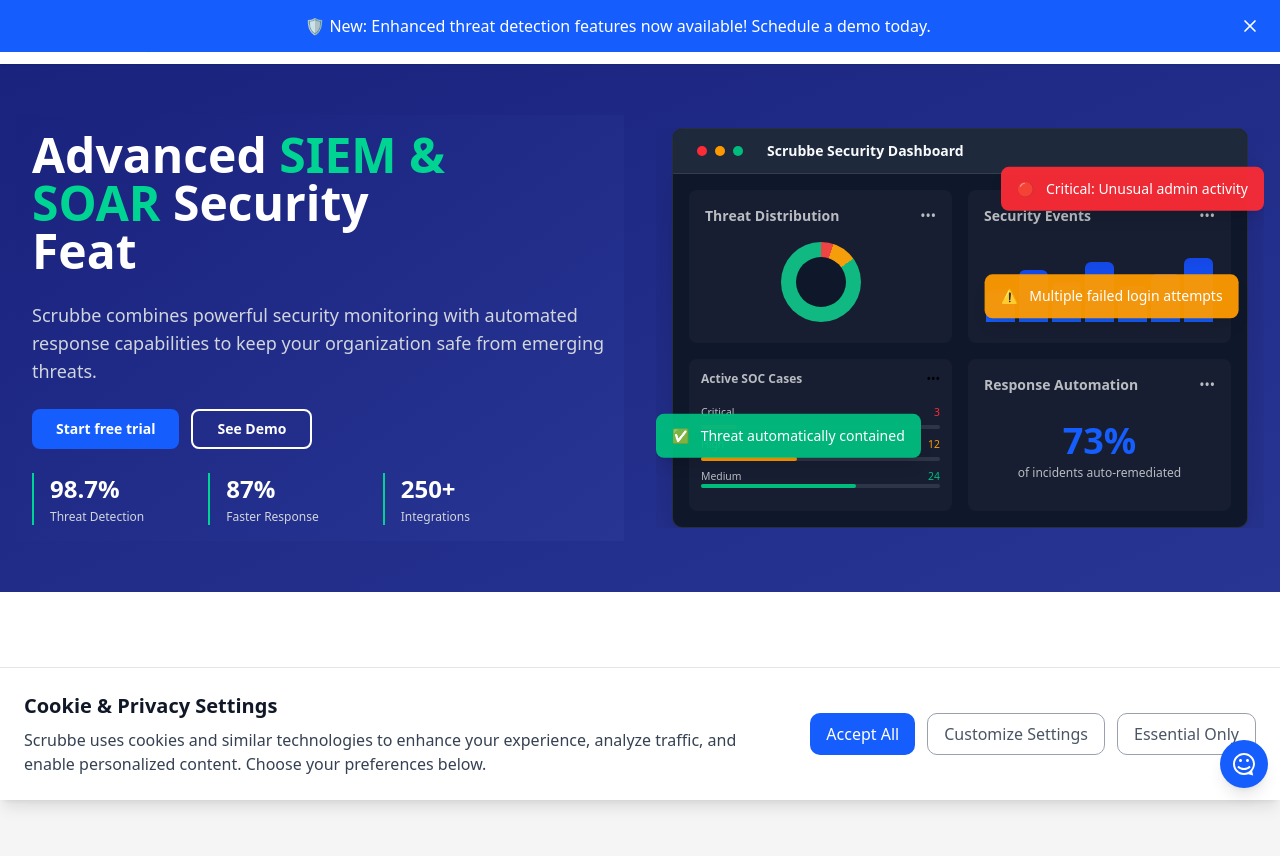
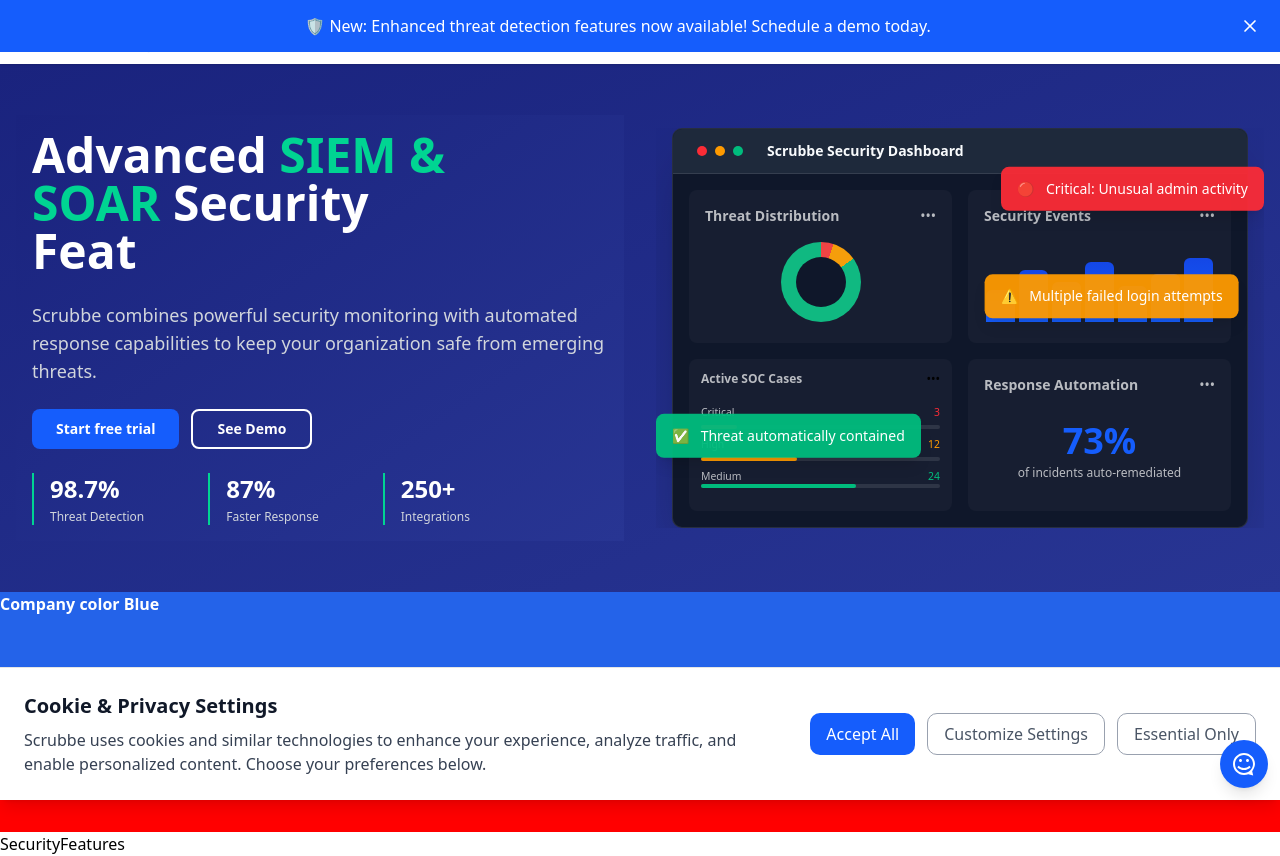
Before and after one commit to traez/scrubbe-landing, a Next.js app: page / in a window 1280 px wide. Before the commit the page ends 800 px from the top, so only its background shows below. Built offline with nearby package versions, Linux system fonts and the light colour scheme; what @bprogress/next would draw is missing.

Commit message:
Add SecurityFeatures component and integrate it into Landing; update Navbar for max-width styling

```diff
--- a/src/components/landing/Landing.tsx
+++ b/src/components/landing/Landing.tsx
@@ -1,9 +1,11 @@
 import Hero from "@/components/landing/Hero";
+import SecurityFeatures from "@/components/landing/SecurityFeatures";
 
 const Landing = () => {
   return (
     <>
       <Hero />
+      <SecurityFeatures />
     </>
   );
 };
--- a/src/components/landing/Navbar.tsx
+++ b/src/components/landing/Navbar.tsx
@@ -93,7 +93,7 @@
     <>
       {/* Navbar Container */}
       <nav
-        className={`flex ${textColor} h-16 w-full justify-between items-center px-4 md:px-6 lg:px-16 xl:px-32 sticky top-0 z-50 bg-white shadow-sm`}
+        className={`flex ${textColor} h-16 w-full max-w-[1440px] justify-between items-center px-4 md:px-6 lg:px-16 xl:px-32 sticky top-0 z-50 bg-white shadow-sm`}
       >
         {/* Logo */}
         <Link
--- /dev/null
+++ b/src/components/landing/SecurityFeatures.tsx
@@ -0,0 +1,18 @@
+
+
+const SecurityFeatures = () => {
+  return (
+    <>
+      <section className="w-full h-auto ">
+        <p className="bg-[#2463E9] text-white font-bold h-[5rem]">
+          Company color Blue
+        </p>
+        <p className="bg-[#682bd7] text-white font-bold h-[5rem]">One</p>
+        <p className="bg-[#ff0000] text-white font-bold h-[5rem]">Two</p>
+        SecurityFeatures
+      </section>
+    </>
+  );
+}
+
+export default SecurityFeatures
```
